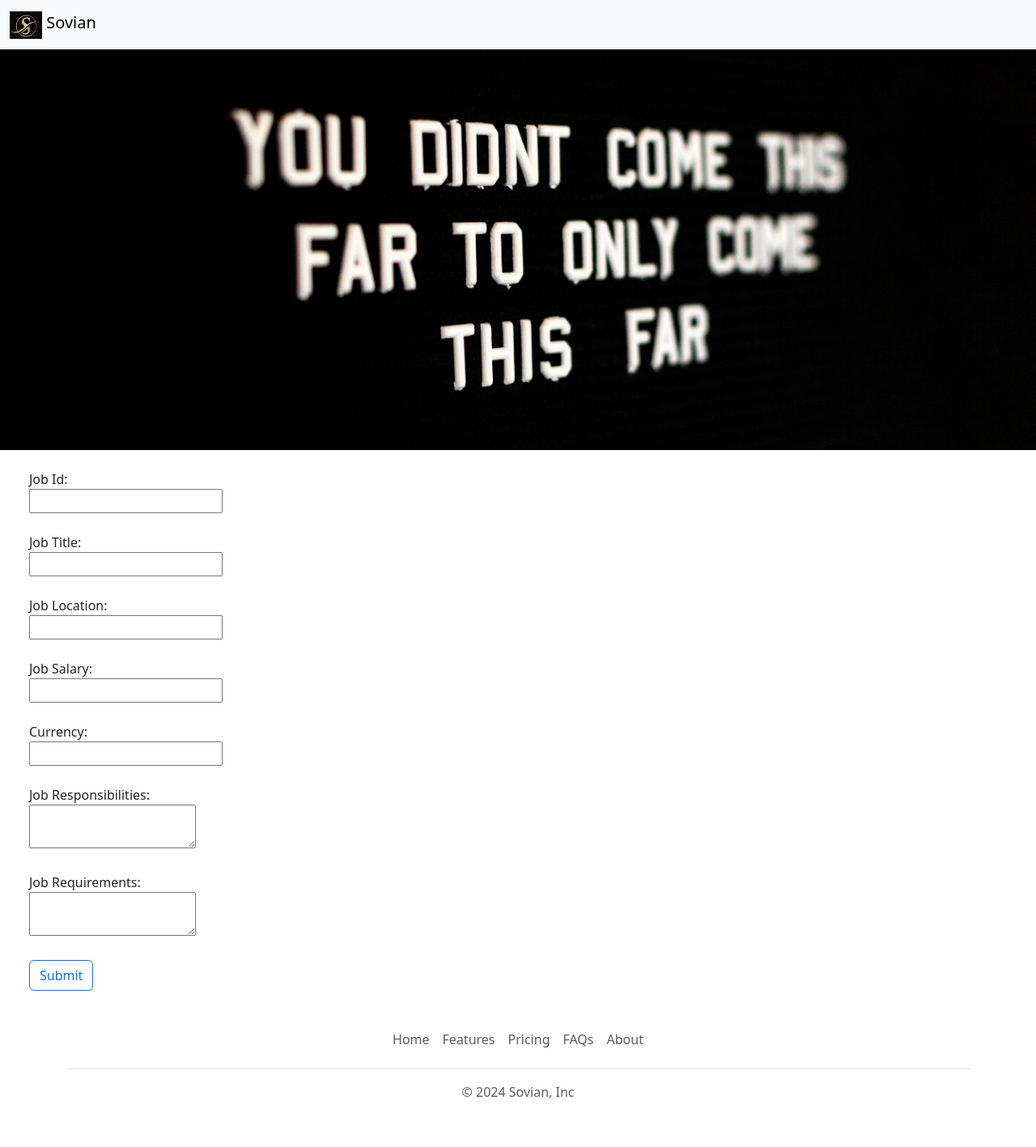
After one commit to simranchauhan1/JobPortal-SovianCareers, a Flask app: page /add_jobs in a window 1280 px wide. The commit adds this page. Shown: the whole page at 81% size. Run offline with Flask 3, Linux system fonts and the light colour scheme.

Commit message:
fixed the add_jobs page

```diff
--- a/app.py
+++ b/app.py
@@ -37,15 +37,23 @@ def apply_to_job(id):
     add_application_to_db(id, data)
     return render_template('form_submitted.html', application = data, job=job)
 
-@app.route("/recruiter/add_job", methods=['post'])
-def add_job():
-  data= request.form
-  add_job_to_db(data)
-  return "inserted_successfully"
+#addin a job
 
-@app.route("/add_jobs")
-def add_jobs():
-  return render_template('add_job.html')
+# @app.route("/recruiter/add_jobs", methods=['POST'])
+# def job_added_through_app():
+#   data= request.form
+#   add_job_to_db(data)
+#   return render_template('add_jobs.html', job=data)
+
+@app.route("/add_jobs", methods=['GET', 'POST'])
+def job_added_through_app():
+    if request.method == 'POST':
+        data = request.form
+        add_job_to_db(data)
+        return render_template('added_jobs.html', job=data)  # Render the success page
+    else:
+        return render_template('add_jobs.html')  # Render the form when accessed via GET
+
 
 @app.route("/see_applicants")
 def job_aspirants():
@@ -54,6 +62,5 @@ def job_aspirants():
   return render_template('see_applicants.html', application=application)
 
 
-
 if __name__ == '__main__':
     app.run(host='0.0.0.0', debug=True)
--- /dev/null
+++ b/templates/add_jobs.html
@@ -0,0 +1,61 @@
+<!DOCTYPE html>
+<html lang="en">
+<head>
+    <meta charset="UTF-8">
+    <meta name="viewport" content="width=device-width, initial-scale=1.0">
+    <title>Add-Jobs</title>
+    {% include 'bootstrap.html' %}
+</head>
+<body>
+
+  {% include 'nav.html' %}
+  {% include 'banner.html' %}
+
+  <div class="container m-4">
+    <!-- templates/add_job.html -->
+  <form action="/add_jobs" method="POST">
+
+    <div>
+      <label for="id">Job Id:</label><br>
+      <input type="text"  name="id" required><br><br>
+    </div>
+
+    <div>
+      <label for="title">Job Title:</label><br>
+      <input type="text"  name="title" required><br><br>
+    </div>
+
+    <div>
+      <label for="location">Job Location:</label><br>
+      <input type="text"  name="location" required><br><br>
+    </div>
+
+    <div>
+      <label for="Salary">Job Salary:</label><br>
+      <input type="number"  name="salary" required><br><br>
+    </div>
+
+    <div>
+      <label for="currency">Currency:</label><br>
+      <input type="text" name="currency" required><br><br>
+    </div>
+
+    <div>
+      <label for="responsibilities">Job Responsibilities:</label><br>
+      <textarea type="text"  name="responsibilities" required></textarea><br><br>
+    </div>
+
+    <div>
+      <label for="requirements">Job Requirements:</label><br>
+      <textarea type="text"  name="requirements" required></textarea><br><br>
+    </div>
+
+    <input class="btn btn-outline-primary" type="submit" name="submit">
+
+  </form>
+  </div>
+
+  {% include 'footer.html' %}
+
+</body>
+</html>
--- a/templates/jobitem.html
+++ b/templates/jobitem.html
@@ -8,9 +8,9 @@
             <b>Location: {{ job['location'] }}</b>
         </div>
 
-        {% if 'salary' in job %}
+        {% if 'salary' in job and job['salary'] != None %}
         <div>
-            <b>Salary: {{ job['salary'] }}</b>
+            <b>Salary: {{job['currency']}} {{ job['salary'] }}</b>
         </div>
         {% endif %}
     </div>
```
Also changed, not shown: database.py (+3 -6 lines), templates/added_jobs.html (added, +48 -0 lines), templates/see_applicants1.html (deleted, +0 -30 lines).
